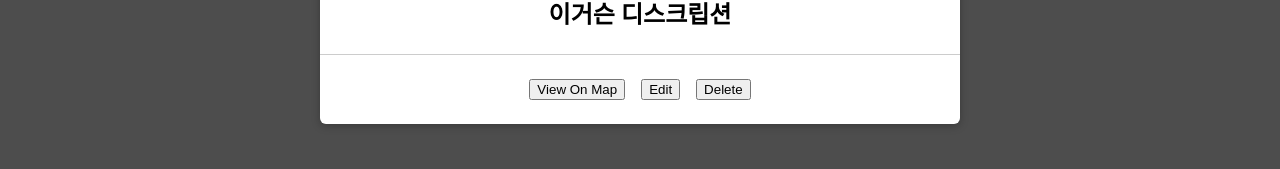
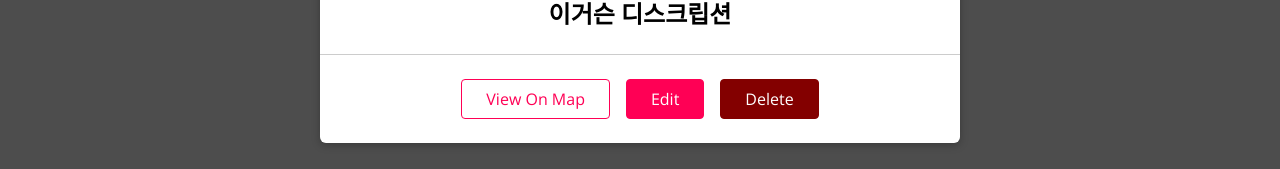
Before and after one commit to WebKBS/MERN, a React (Create React App) app in the folder project/: page /u1/places in a window 1280 px wide. Shown: the part 507-676 px from the top of the page. Built offline with nearby package versions, Linux system fonts and the light colour scheme.

Commit message:
버튼 스타일링

```diff
--- a/project/src/places/components/PlaceItem.js
+++ b/project/src/places/components/PlaceItem.js
@@ -1,5 +1,6 @@
-import './PlaceItem.css';
-import Card from '../../shared/components/UiElement/Card';
+import "./PlaceItem.css";
+import Card from "../../shared/components/UiElement/Card";
+import Button from "../../shared/components/FormElements/Button";
 
 const PlaceItem = (props) => {
   return (
@@ -14,9 +15,9 @@
           <h2>{props.description}</h2>
         </div>
         <div className="place-item__actions">
-          <button>View On Map</button>
-          <button>Edit</button>
-          <button>Delete</button>
+          <Button inverse>View On Map</Button>
+          <Button to={`/places/${props.id}`}>Edit</Button>
+          <Button danger>Delete</Button>
         </div>
       </Card>
     </li>
--- /dev/null
+++ b/project/src/shared/components/FormElements/Button.css
@@ -0,0 +1,61 @@
+.button {
+  font: inherit;
+  padding: 0.5rem 1.5rem;
+  border: 1px solid #ff0055;
+  border-radius: 4px;
+  background: #ff0055;
+  color: white;
+  cursor: pointer;
+  margin-right: 1rem;
+  text-decoration: none;
+  display: inline-block;
+}
+
+.button:focus {
+  outline: none;
+}
+
+.button:hover,
+.button:active {
+  background: #ff4382;
+  border-color: #ff4382;
+}
+
+.button--inverse {
+  background: transparent;
+  color: #ff0055;
+}
+
+.button--inverse:hover,
+.button--inverse:active {
+  color: white;
+  background: #ff0055;
+}
+
+.button--danger {
+  background: #830000;
+  border-color: #830000;
+}
+
+.button--danger:hover,
+.button--danger:active {
+  background: #f34343;
+  border-color: #f34343;
+}
+
+.button:disabled,
+.button:hover:disabled,
+.button:active:disabled {
+  background: #ccc;
+  color: #979797;
+  border-color: #ccc;
+  cursor: not-allowed;
+}
+
+.button--small {
+  font-size: 0.8rem;
+}
+
+.button--big {
+  font-size: 1.5rem;
+}
--- /dev/null
+++ b/project/src/shared/components/FormElements/Button.js
@@ -0,0 +1,43 @@
+import React from 'react';
+import { Link } from 'react-router-dom';
+
+import './Button.css';
+
+const Button = props => {
+  if (props.href) {
+    return (
+      <a
+        className={`button button--${props.size || 'default'} ${props.inverse &&
+          'button--inverse'} ${props.danger && 'button--danger'}`}
+        href={props.href}
+      >
+        {props.children}
+      </a>
+    );
+  }
+  if (props.to) {
+    return (
+      <Link
+        to={props.to}
+        exact={props.exact}
+        className={`button button--${props.size || 'default'} ${props.inverse &&
+          'button--inverse'} ${props.danger && 'button--danger'}`}
+      >
+        {props.children}
+      </Link>
+    );
+  }
+  return (
+    <button
+      className={`button button--${props.size || 'default'} ${props.inverse &&
+        'button--inverse'} ${props.danger && 'button--danger'}`}
+      type={props.type}
+      onClick={props.onClick}
+      disabled={props.disabled}
+    >
+      {props.children}
+    </button>
+  );
+};
+
+export default Button;
```
